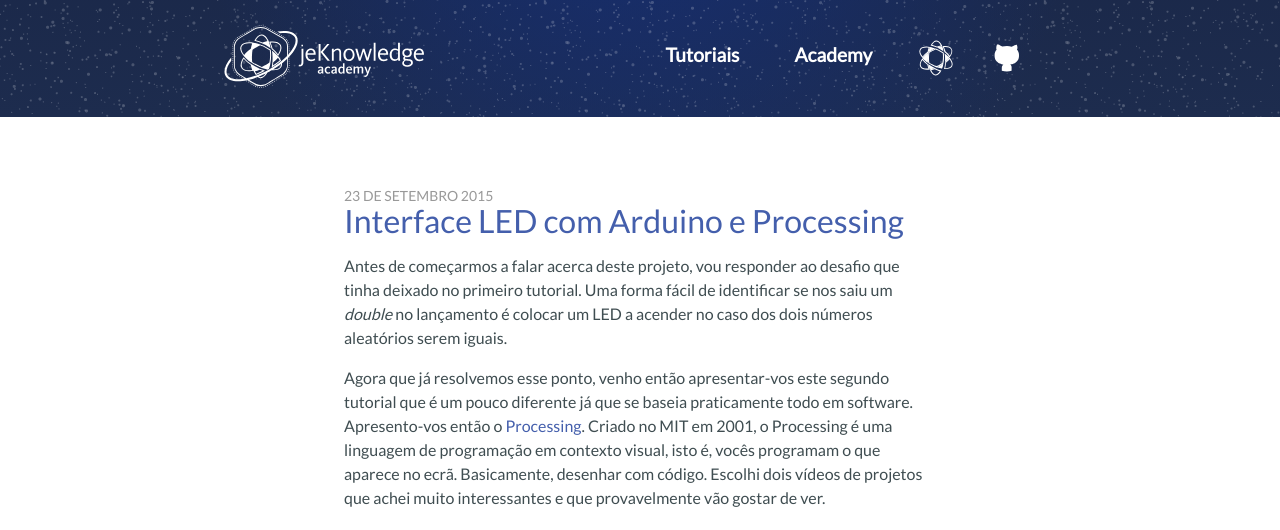
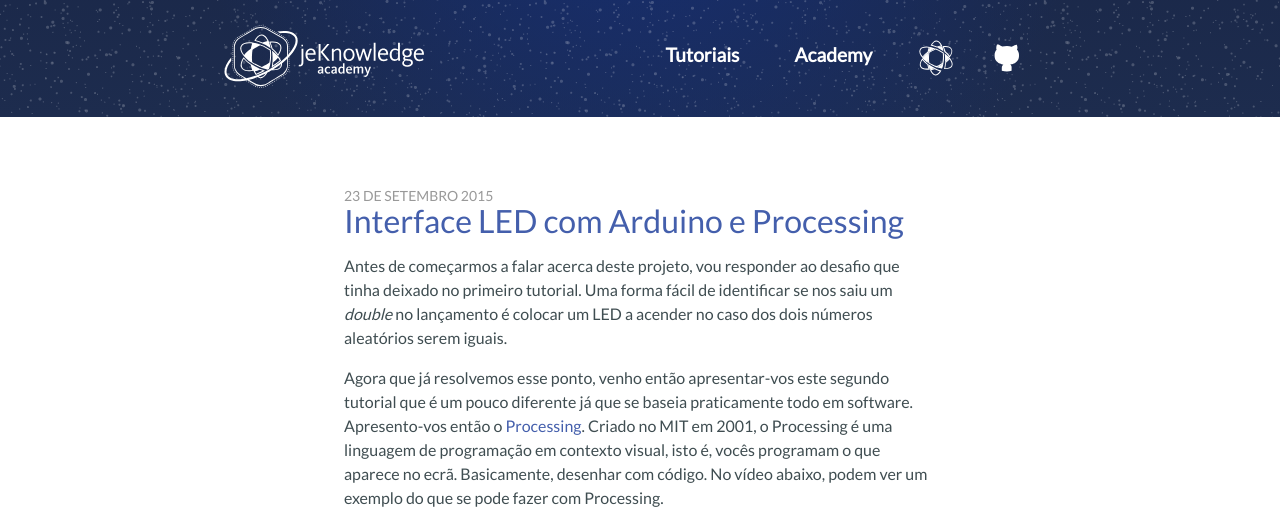
Before and after one commit to jeKnowledge/academy-articles, a Jekyll site: the page built from _posts/2015-09-23-led-interface.markdown, in a window 1280 px wide. Shown: the top 530 px of the page. Built offline with Jekyll 4.4.1, drawn with Linux system fonts in a browser that asks for light colours; comment, search, counter and statistics services are not loaded; some of the changed text lies outside the part shown; grey boxes are pictures that could not be loaded.

Commit message:
Changed order videos

```diff
--- a/_posts/2015-09-23-led-interface.markdown
+++ b/_posts/2015-09-23-led-interface.markdown
@@ -8,13 +8,13 @@
 
 Antes de começarmos a falar acerca deste projeto, vou responder ao desafio que tinha deixado no primeiro tutorial. Uma forma fácil de identificar se nos saiu um *double* no lançamento é colocar um LED a acender no caso dos dois números aleatórios serem iguais.
 
-Agora que já resolvemos esse ponto, venho então apresentar-vos este segundo tutorial que é um pouco diferente já que se baseia praticamente todo em software. Apresento-vos então o [Processing](https://processing.org/ "Processing"). Criado no MIT em 2001, o Processing é uma linguagem de programação em contexto visual, isto é, vocês programam o que aparece no ecrã. Basicamente, desenhar com código. Escolhi dois vídeos de projetos que achei muito interessantes e que provavelmente vão gostar de ver.
-
-<style>.embed-container { position: relative; padding-bottom: 56.25%; height: 0; overflow: hidden; max-width: 100%; } .embed-container iframe, .embed-container object, .embed-container embed { position: absolute; top: 0; left: 0; width: 100%; height: 100%; }</style><div class='embed-container'><iframe src='https://player.vimeo.com/video/658158' frameborder='0' webkitAllowFullScreen mozallowfullscreen allowFullScreen></iframe></div>
+Agora que já resolvemos esse ponto, venho então apresentar-vos este segundo tutorial que é um pouco diferente já que se baseia praticamente todo em software. Apresento-vos então o [Processing](https://processing.org/ "Processing"). Criado no MIT em 2001, o Processing é uma linguagem de programação em contexto visual, isto é, vocês programam o que aparece no ecrã. Basicamente, desenhar com código. No vídeo abaixo, podem ver um exemplo do que se pode fazer com Processing.
 
 <style>.embed-container { margin-top: 20px; margin-bottom: 20px; position: relative; padding-bottom: 56.25%; height: 0; overflow: hidden; max-width: 100%; } .embed-container iframe, .embed-container object, .embed-container embed { position: absolute; top: 0; left: 0; width: 100%; height: 100%; }</style><div class='embed-container'><iframe src='https://player.vimeo.com/video/1747316' frameborder='0' webkitAllowFullScreen mozallowfullscreen allowFullScreen></iframe></div>
 
-Mas, perguntam vocês, o que tem tudo isto a ver com Arduino? Ora, tudo! Neste projeto, vamos criar uma interface em *Processing* com 3 botões que nos irão permitir controlar os nossos 3 LEDs coloridos. Vamos ainda aprender a enviar informação do Processing para o Arduino!
+Mas, perguntam vocês, o que tem tudo isto a ver com Arduino? Ora, tudo! Neste projeto, vamos criar uma interface em *Processing* com 3 botões que nos irão permitir controlar os nossos 3 LEDs coloridos. Vamos ainda aprender a enviar informação do Processing para o Arduino! No vídeo abaixo, podem ver o resultado final deste tutorial.
+
+<style>.embed-container { position: relative; padding-bottom: 56.25%; height: 0; overflow: hidden; max-width: 100%; } .embed-container iframe, .embed-container object, .embed-container embed { position: absolute; top: 0; left: 0; width: 100%; height: 100%; }</style><div class='embed-container'><iframe src='https://player.vimeo.com/video/146688640' frameborder='0' webkitAllowFullScreen mozallowfullscreen allowFullScreen></iframe></div>
 
 ## Hardware
 
@@ -317,13 +317,12 @@
 
 ## Finalmente, vamos testar a nossa interface!
 
-Quando tiveres tanto o código em Processing como o código do Arduino pronto, estamos prontos a testar. Não te esqueças de montar os LEDs de acordo com o esquema elétrico no início deste tutorial! Para pormos a nossa interface a funcionar, começamos por ligar o nosso Arduino ao computador e fazer upload do sketch. Depois de fazermos isto, basta fazer "Play" do nosso sketch de *Processing* e a nossa interface irá aparecer. Se tudo correr bem, quando clicares num dos botões, o LED da cor corresponde irá acender! Se estiveres a obter um erro da parte do *Processing* tem provavelmente a haver com a porta que está definida. Se tiveres 1 coloca um 0 e vice-versa. Abaixo, algumas imagens da interface a funcionar e também um vídeo!
+Quando tiveres tanto o código em Processing como o código do Arduino pronto, estamos prontos a testar. Não te esqueças de montar os LEDs de acordo com o esquema elétrico no início deste tutorial! Para pormos a nossa interface a funcionar, começamos por ligar o nosso Arduino ao computador e fazer upload do sketch. Depois de fazermos isto, basta fazer "Play" do nosso sketch de *Processing* e a nossa interface irá aparecer. Se tudo correr bem, quando clicares num dos botões, o LED da cor corresponde irá acender! Se estiveres a obter um erro da parte do *Processing* tem provavelmente a haver com a porta que está definida. Se tiveres 1 coloca um 0 e vice-versa. Abaixo, algumas imagens da interface a funcionar!
 
 ![]({{ site.baseurl}}/img/20150912_145232.jpg)
 
 ![]({{ site.baseurl}}/img/20150912_145238.jpg)
 
-<style>.embed-container { position: relative; padding-bottom: 56.25%; height: 0; overflow: hidden; max-width: 100%; } .embed-container iframe, .embed-container object, .embed-container embed { position: absolute; top: 0; left: 0; width: 100%; height: 100%; }</style><div class='embed-container'><iframe src='https://player.vimeo.com/video/146688640' frameborder='0' webkitAllowFullScreen mozallowfullscreen allowFullScreen></iframe></div>
 
 ## Código completo de Processing
 
```
